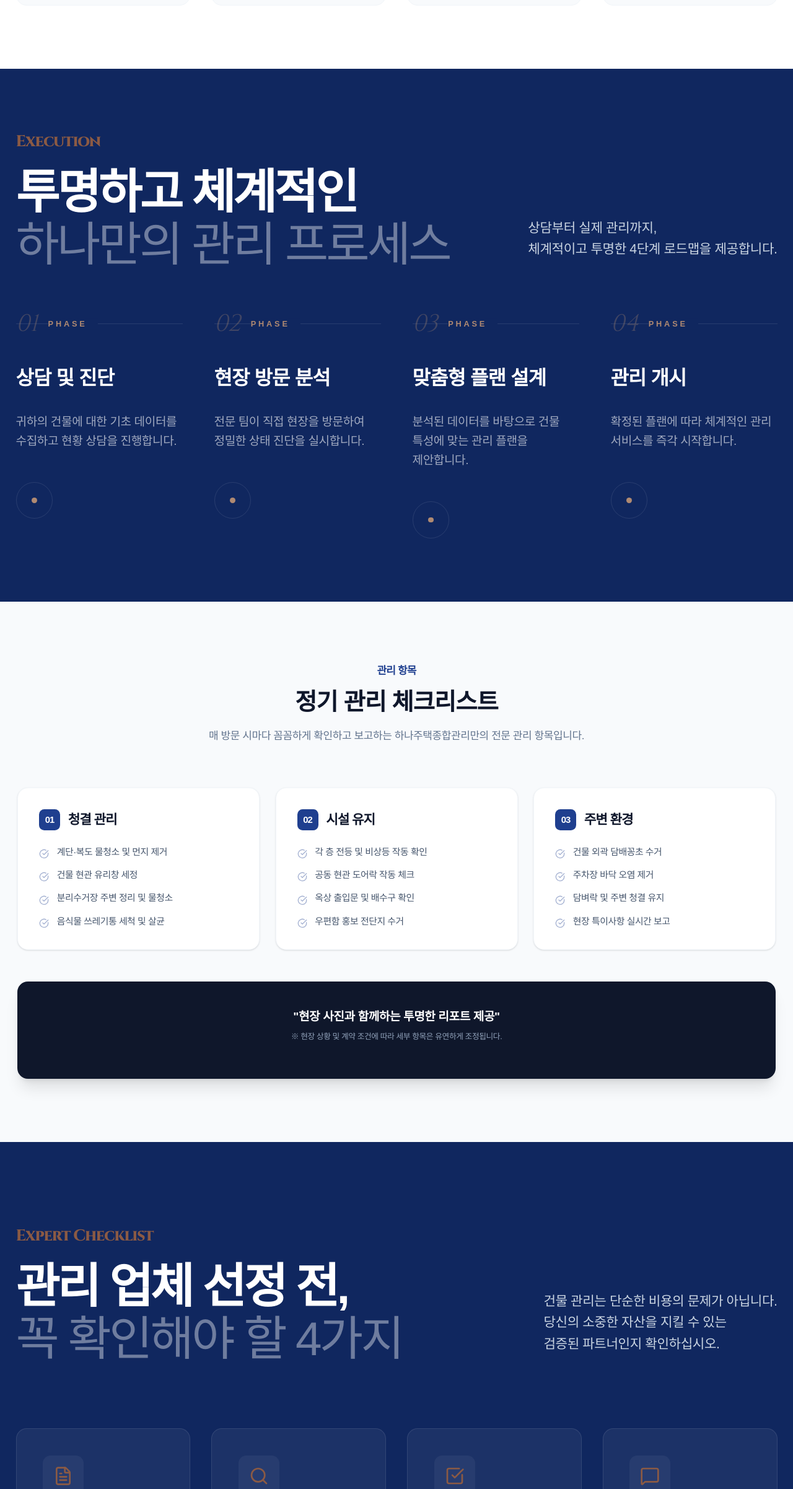
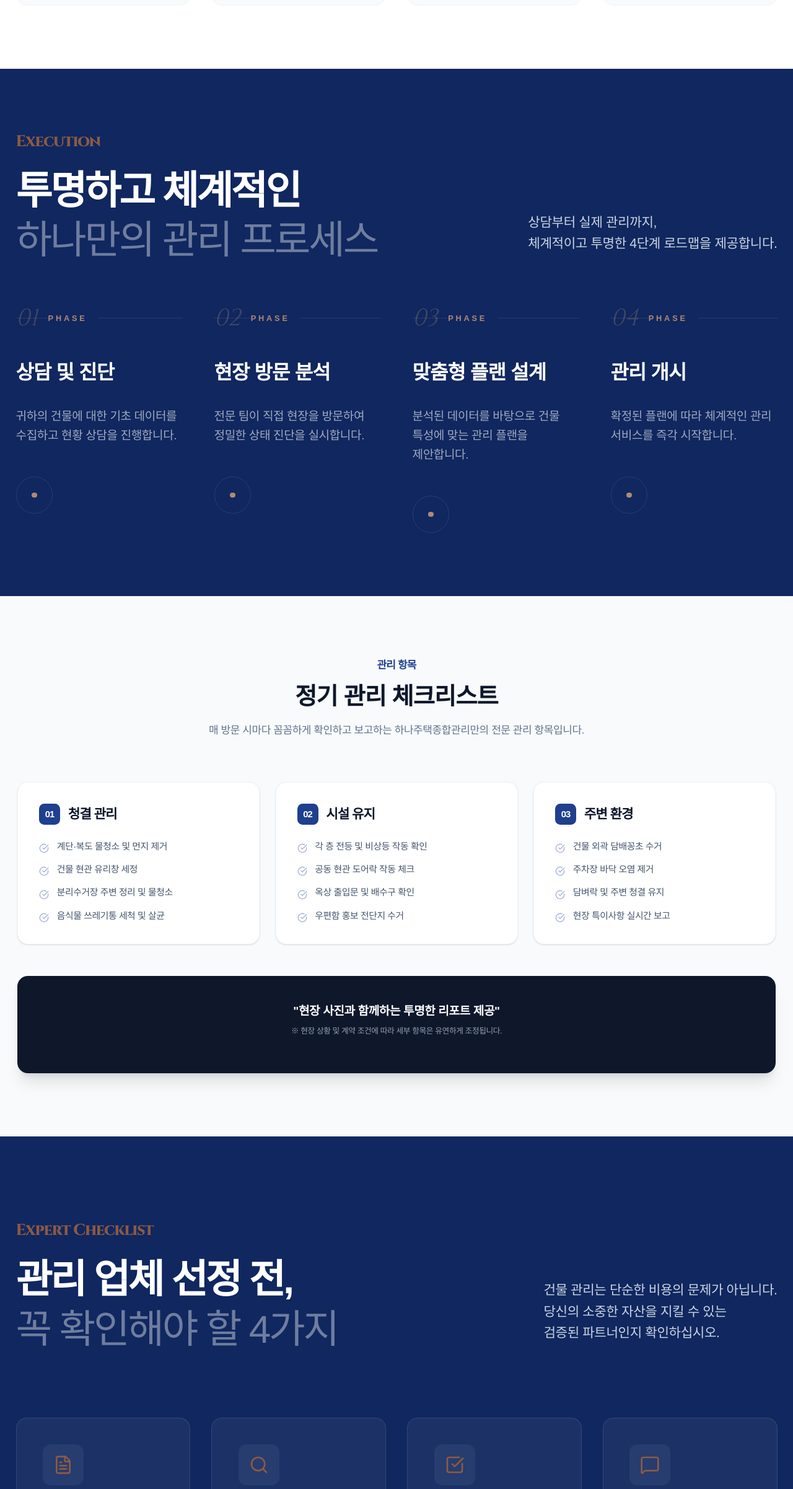
Before and after one commit to DoHyunBak/hana_management, a React (Vite) app: page /services in a window 1280 px wide. Shown: the part 2577-4980 px from the top of the page at 62% size. Built offline with nearby package versions, Linux system fonts and the light colour scheme; a web font is replaced by a local one.

Commit message:
design: normalize heading scales across sections based on Service Scope reference

```diff
--- a/src/components/CheckBeforeChoosingSection.tsx
+++ b/src/components/CheckBeforeChoosingSection.tsx
@@ -35,7 +35,7 @@ const CheckBeforeChoosingSection = () => {
         <div className="flex flex-col lg:flex-row justify-between items-end mb-24 gap-10">
           <div className="max-w-2xl">
             <h2 className="text-secondary font-serif text-2xl mb-6">Expert Checklist</h2>
-            <h3 className="text-4xl md:text-7xl text-white font-bold leading-[1.1] tracking-tighter">
+            <h3 className="text-4xl md:text-6xl text-white font-bold leading-tight tracking-tighter">
               관리 업체 선정 전, <br />
               <span className="text-white/40 font-normal">꼭 확인해야 할 4가지</span>
             </h3>
--- a/src/components/ProcessSection.tsx
+++ b/src/components/ProcessSection.tsx
@@ -14,7 +14,7 @@ const ProcessSection = () => {
         <div className="mb-20 flex flex-col md:flex-row justify-between items-end gap-10">
           <div className="max-w-2xl">
             <h2 className="text-secondary font-serif text-2xl mb-6">Execution</h2>
-            <h3 className="text-4xl md:text-7xl text-white font-bold leading-[1.1] tracking-tighter">
+            <h3 className="text-4xl md:text-6xl text-white font-bold leading-tight tracking-tighter">
               투명하고 체계적인 <br />
               <span className="text-white/40 font-normal">하나만의 관리 프로세스</span>
             </h3>
```
